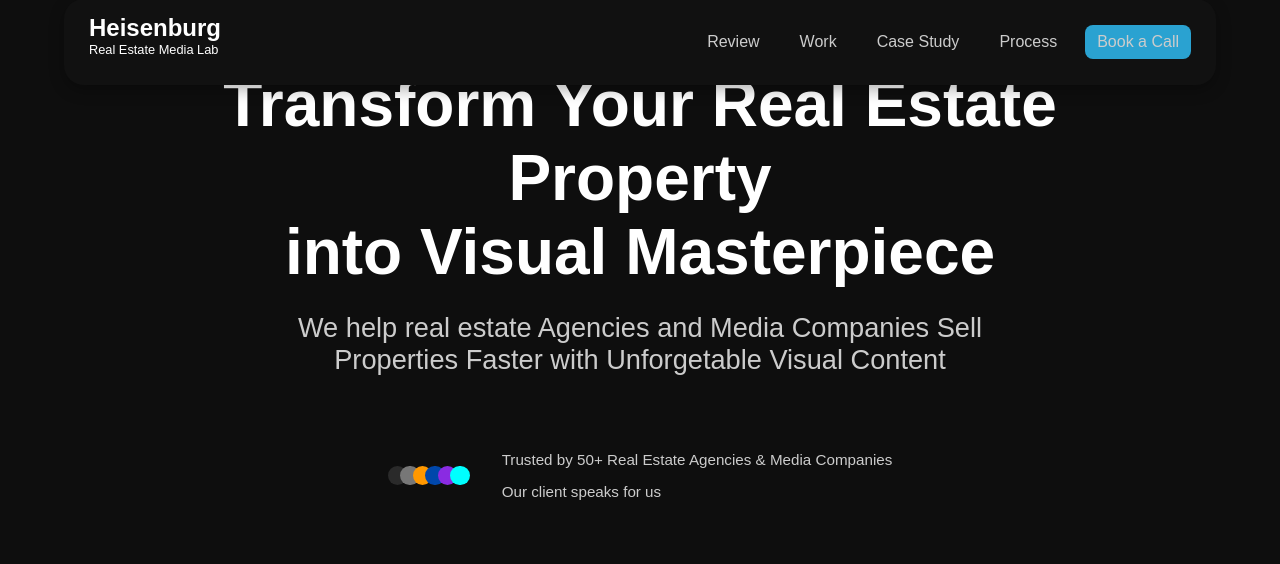
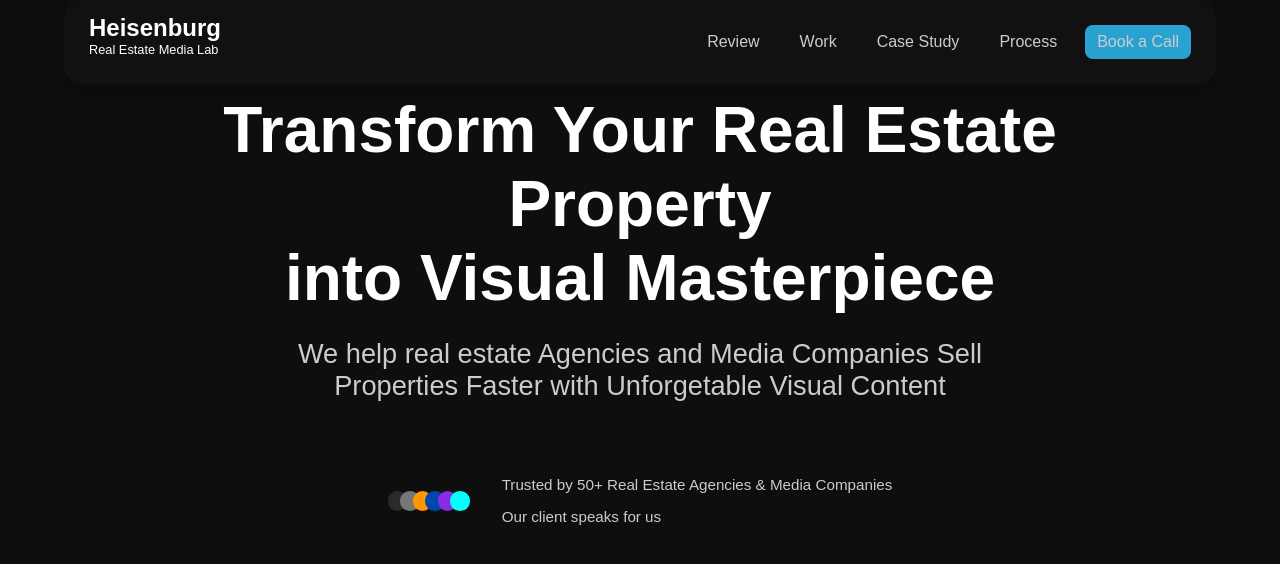
Before and after one commit to tricks-ter/Heisenburg_Real_State_Media, a PHP site: page / in a window 1280 px wide. Shown: the part 21-585 px from the top of the page. Run offline with PHP 8.4, Linux system fonts and the light colour scheme.

Commit message:
Update style.css

```diff
--- a/style.css
+++ b/style.css
@@ -109,7 +109,7 @@ body {
   height: 40vh;
   width: 70vw;
 
-  margin: 2% auto; /* centers the div horizontally */
+  margin: 4% auto; /* centers the div horizontally */
   text-align: center; /* centers the text inside */
 }
 
```
